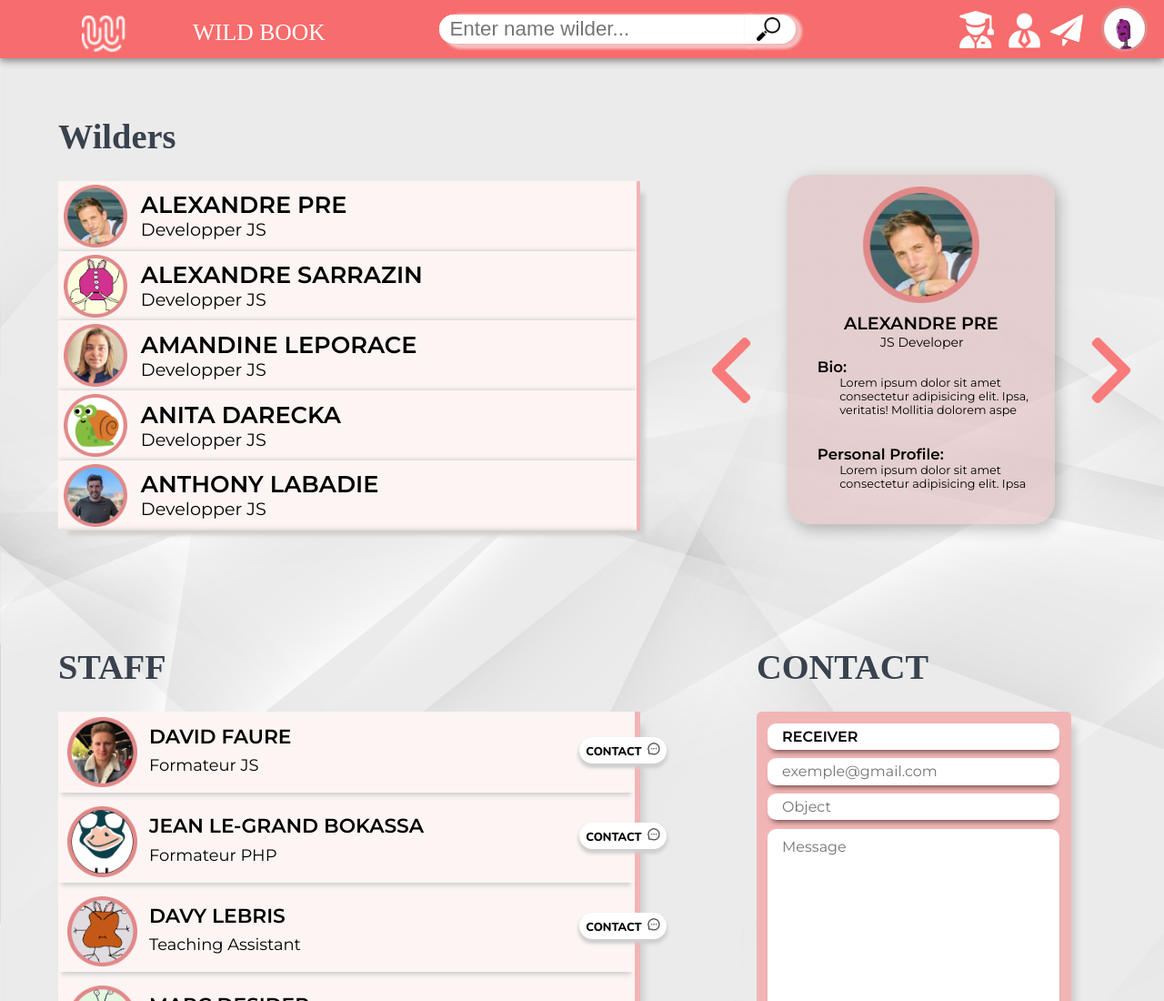
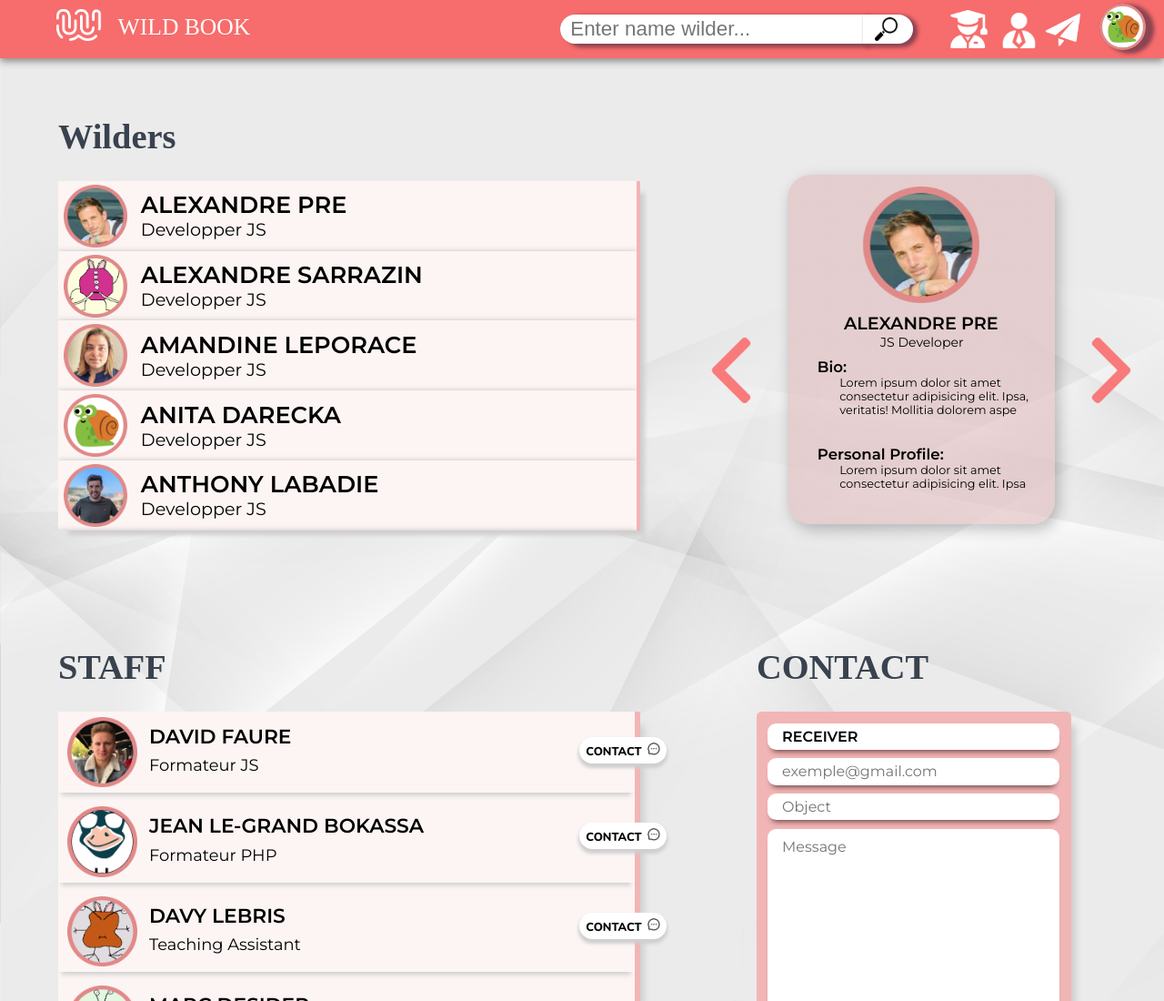
Before and after one commit to VCarbonell/WildBook, a website: page index.html in a window 1280 px wide. Shown: the top 1100 px of the page at 91% size. Drawn offline with nearby package versions, Linux system fonts and the light colour scheme; a web font is replaced by a local one.

Commit message:
site final

```diff
--- a/index.html
+++ b/index.html
@@ -1,5 +1,6 @@
 <!DOCTYPE html>
 <html lang="en">
+
 <head>
   <meta charset="UTF-8" />
   <meta http-equiv="X-UA-Compatible" content="IE=edge" />
@@ -18,12 +19,12 @@
       <img src="./assets/Icon/Menu-Burger.png" class="Burger">
 
     </div>
-        <div class = "logo">
-          <img src="./assets/Icon/Wild logo 1.png" class="logo" >
+    <div class="logo">
+      <img src="./assets/Icon/Wildlogo.png" class="logo">
     </div>
     <div class="navTitle">WILD BOOK</div>
-        <div class = "bouton1">
-          <img src="./assets/Icon/wilders.png" class="bouton1" >
+    <div class="bouton1">
+      <img src="./assets/Icon/wilders.png" class="bouton1">
     </div>
     <div class="searchingBar" id="navSearchBar">
       <input class="input" id="searchInput" placeholder="Enter name wilder..." />
@@ -32,14 +33,14 @@
         <img src="./assets/Icon/loupe.png" alt="magnifying glass" class="loupe" />
       </button>
     </div>
-        <div class = "bouton2">
-          <img src="./assets/Icon/teacher (1).png" class="bouton2" >
+    <div class="bouton2">
+      <img src="./assets/Icon/teacher (1).png" class="bouton2">
     </div>
-        <div class = "bouton3">
-          <img src="./assets/Icon/message.png" class="bouton3" >
+    <div class="bouton3">
+      <img src="./assets/Icon/message.png" class="bouton3">
     </div>
-        <div class = "profil">
-          <img src="./assets/WildersPic/PicRyan Tama.png" class="profil" >
+    <div>
+      <img src="./assets/WildersPic/PicAnita Darecka.png" class="profil" id="photoProfil">
     </div>
 
   </nav>
@@ -316,4 +317,5 @@
 <script src="staff.js"></script>
 <script src="profil.js"></script>
 <script src="wilders.js"></script>
+
 </html>
--- a/nav.css
+++ b/nav.css
@@ -1,4 +1,3 @@
-
 li {
   list-style-type: none;
   height: 7vw;
@@ -17,14 +16,15 @@
   list-style-image: url("Wild-logo-1.png");
 
 }
+
 .navTitle {
   color: white;
   font-size: 5vw;
   width: 45vw;
   display: flex;
-    justify-content: space-between;
-    margin-right: 1.5em;
-    margin-top: 0.3em;
+  justify-content: flex-start;
+
+  margin-top: 0.6vh;
   font-family: var(--title-font);
   grid-area: 1 / 3 / 2 / 4;
   align-items: center;
@@ -44,6 +44,7 @@
   filter: drop-shadow(0px 3px 4px gray);
   position: fixed;
 }
+
 footer {
   display: flex;
   justify-content: center;
@@ -59,36 +60,45 @@
 }
 
 .profil {
-  margin-right: 3vw;
   height: 7vw;
   grid-area: 1 / 4 / 2 / 5;
   margin-top: 0.1em;
+  border-radius: 50%;
+  filter: drop-shadow(0 0 0 rgb(141, 68, 81));
+  box-shadow: .6vw .2vw .4vw .02vw rgb(141, 68, 81);
+
+}
+
+#photoProfil {
+  filter: drop-shadow(.6vw .2vw .4vw .02vw rgb(141, 68, 81));
 
 }
 
 .logo {
-  margin-top: 0.4vw;
+  margin-top: 0.2vh;
   align-items: center;
-    width: 60%;
+  width: 56%;
   grid-area: 1 / 2 / 2 / 3;
-    margin-left: 7vw;
+  margin-left: 10vw;
   display: flex;
   justify-content: flex-end;
 }
 
 .Burger {
   margin-left: 1vw;
-    height: 7vw;
+  width: 5vw;
   grid-area: 1 / 1 / 2 / 2;
-    margin-top: 0.1em;
+  margin-top: .6vh;
 }
 
 .bouton1 {
   display: none;
 }
+
 .bouton2 {
   display: none;
 }
+
 .bouton3 {
   display: none;
 }
@@ -111,9 +121,10 @@
 
   .logo {
     grid-area: 1 / 1 / 2 / 2;
-  margin-left: 3vw;
+    margin-left: 1.8vw;
+    padding-bottom: .8vh;
     margin-top: none;
-  width: 80%;
+    width: 65%;
   }
 
   .Burger {
@@ -123,15 +134,17 @@
   .navTitle {
     grid-area: 1 / 2 / 2 / 3;
     font-size: 2vw;
-  justify-content: center;
+    justify-content: start;
     width: 25vw;
+    padding-bottom: 1vh;
   }
+
   .profil {
     height: initial;
     grid-area: 1 / 7 / 2 / 8;
-  width: 95%;
-  margin-right: 0;
+    width: 4vw;
   }
+
   .bouton1 {
     display: block;
     grid-area: 1 / 4 / 2 / 5;
@@ -139,18 +152,23 @@
     padding-top: .35vw;
     position: relative;
     left: 10%;
+    cursor: pointer;
   }
+
   .bouton2 {
     display: block;
     grid-area: 1 / 5 / 2 / 7;
     width: 70%;
     padding-top: .1vw;
+    cursor: pointer;
   }
+
   .bouton3 {
     display: block;
     grid-area: 1 / 6 / 2 / 7;
     width: 80%;
     padding-top: .5vw;
+    cursor: pointer;
   }
 
 
--- a/wilder.css
+++ b/wilder.css
@@ -41,6 +41,7 @@
 #buttonSearchBar:hover>.loupe {
   src: "./assets/Icon/loupe-white.png";
 }
+
 .loupe {
   display: block;
   margin-left: 1vw;
@@ -115,9 +116,11 @@
     grid-template-columns: 0.5fr 3fr;
     height: 20%;
   }
+
   .wilder:hover {
     background-color: #f2b5b5;
   }
+
   .Wilders {
     padding: 5vw;
   }
@@ -158,24 +161,25 @@
   #navSearchBar {
     display: flex;
     align-items: center;
-    width: 100%;
+    justify-content: flex-end;
+    width: 95%;
     margin-bottom: 0;
-    filter: drop-shadow(0 0 0 white);
   }
+
   #searchInput {
     width: 60%;
     height: 2.5vw;
     font-size: 1.75vw;
-    filter: drop-shadow(0 0 0 var(--light-pink));
-    box-shadow: .6vw .2vw .4vw .02vw var(--light-pink);
+    filter: drop-shadow(0 0 0 rgb(141, 68, 81));
+    box-shadow: .6vw .2vw .4vw .02vw rgb(141, 68, 81);
   }
 
   #buttonSearchBar {
     width: 10%;
     height: 2.5vw;
     font-size: 1.75vw;
-    filter: drop-shadow(0 0 0 var(--light-pink));
-    box-shadow: .3vw .2vw .4vw .02vw var(--light-pink);
+    filter: drop-shadow(0 0 0 rgb(141, 68, 81));
+    box-shadow: .3vw .2vw .4vw .02vw rgb(141, 68, 81);
   }
 
   .loupe {
```
Also changed, not shown: assets/Icon/Wildlogo.png (added), 3 other files. Lines whose indentation alone changed are shown as unchanged.
